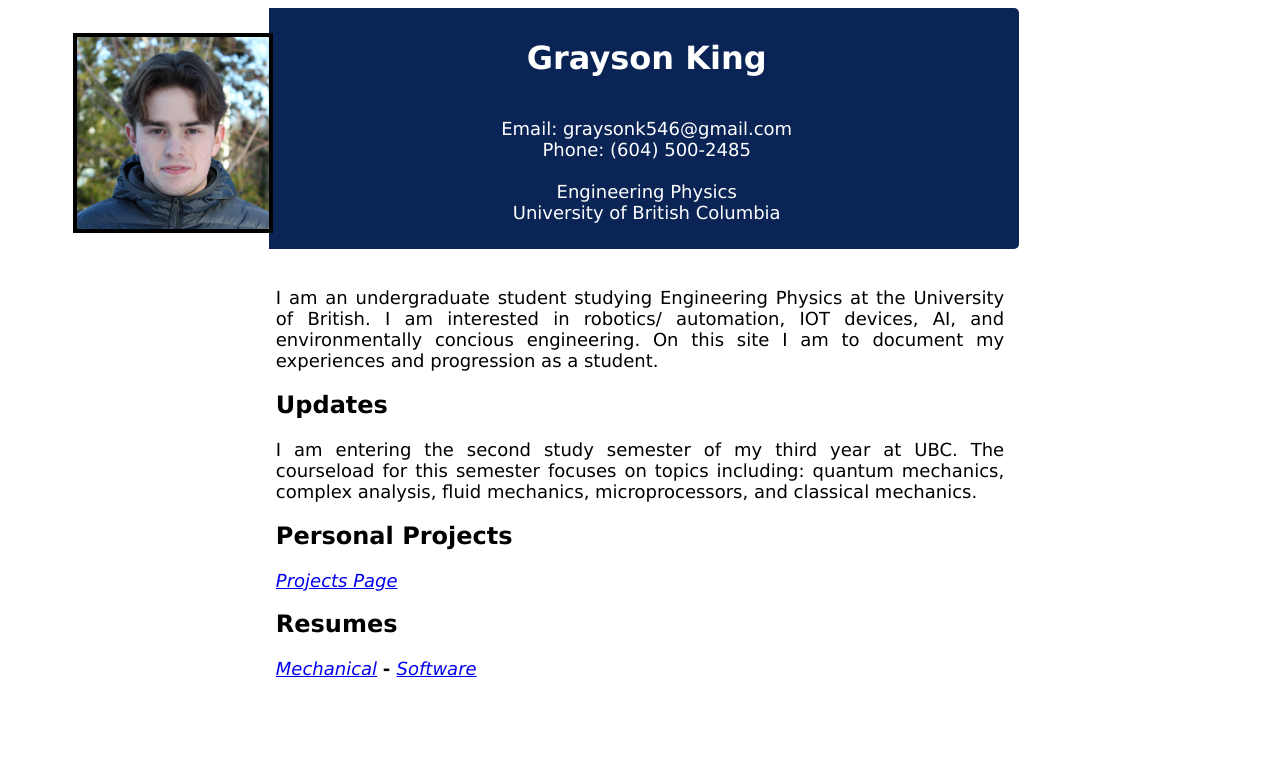
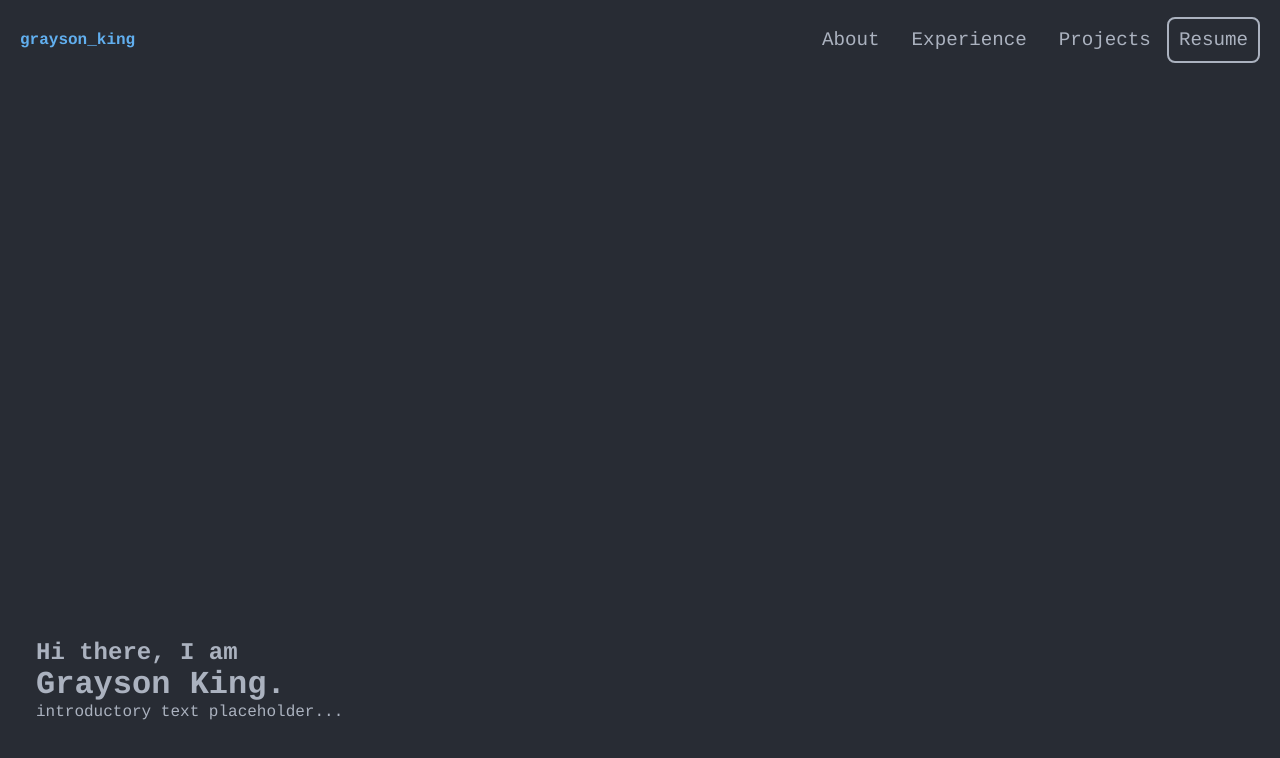
Before and after one commit to graysonk546/website, a plain HTML site: page index.html in a window 1280 px wide. Drawn offline with Linux system fonts and the light colour scheme.

Commit message:
framework in place for website re-design

```diff
--- a/index.html
+++ b/index.html
@@ -1,258 +1,68 @@
 <!DOCTYPE html>
 <html>
-<!-- *********************************************************************** -->
+
     <head>
-        <meta charset="utf-8" />
-        <meta name="viewport" content="width=device-width, initial-scale=1">
-        <title>
-            Grayson King Personal Profile
-        </title>
+        <meta charset="UTF-8">
+        <meta name="viewport" content="width=device-width, initial-scale=1.0">
+        <title> Document </title>
+        <link rel="stylesheet" href="styles.css"/>
+    </head>
 
-        <style>
-            * {
-              box-sizing: border-box;
-            }
+    <body>
+        <!--------------------------NAVIGATION LINKS--------------------------->
+        <nav class="navbar">
+            <!-- nav bar container -->
+            <div class="navbar_container">
+                <a href="/" id="navbar_logo"> grayson_king </a>
+                <!-- mobile navbar -->
+                <div class="navbar_toggle" id="mobile-menu">
+                    <span class="bar"> </span>
+                    <span class="bar"> </span>
+                    <span class="bar"> </span>
+                </div>
+                <!-- desktop navbar -->
+                <ul class="navbar_menu">
+                    <li class="navbar_item">
+                        <a href="/" class="navbar_links">About</a>
+                    </li>
+                    <li class="navbar_item">
+                        <a href="/" class="navbar_links">Experience</a>
+                    </li>
+                    <li class="navbar_item">
+                        <a href="/" class="navbar_links">Projects</a>
+                    </li>
+                    <li class="navbar_btn">
+                        <a href="/" class="button">Resume</a>
+                    </li>
 
-            .floatleft {
-                    float: left;
-                    margin: 20px -250px 10px 30px;
-            }
-
-
-            .title {
-                background-color: rgb(10, 36, 85);
-                text-align:center;
-                vertical-align: middle;
-                color: white;
-                width: 60%;
-                margin: auto;
-                margin-top: 5px;
-                padding: 10px;
-                border-radius: 5px;
-            }
-
-            .picture {
-              float: left;
-              width: 17.5%;
-              text-align: left;
-              margin-right: 15px;
-              margin-left: 40px;
-              display: block;
-              background-color: white;
-              padding: 25px;
-            }
-
-            .link {
-                margin: auto;
-                width: 5%;
-                text-align: center;
-            }
-
-            .text {
-                margin: auto;
-                width: 60%;
-                text-align: left;
-                margin-top: 7px;
-                display: block;
-                padding: 15px;
-            }
-
-
-            @media only screen and (max-width: 1000px) {
-              /* For mobile phones: */
-              .link, .text, .picture {
-                width: 100%;
-              }
-            }
-            </style>
-
-    </head>
-<!-- *********************************************************************** -->
-    <body style="font-family:Verdana;color:black;">
-
-        <div class = "picture">
-            <img float = "left" src="pictures/headshot-picture-2.jpg"
-             border="4" height="200" width="200"/>
+                </ul>
+            </div>
+        </nav>
+        <!-------------------------------ABOUT--------------------------------->
+        <div class="main">
+            <div class="main_container">
+                <div class="main_content">
+                    <h2>Hi there, I am</h2>
+                    <h1>Grayson King.</h1>
+                    <p>introductory text placeholder...</p>
+                </div>
+            </div>
         </div>
-
-        <div class = "title">
-            <p>
-            <center>
-                <!-- <br/> -->
-                <h1> Grayson King </h1>
-                <!-- <font size="6">
-                    <strong>
-                    Grayson King
-                    </strong>
-                </font> -->
-                <!-- <br/> -->
-                <br/>
-                <font size="4">
-                    Email: graysonk546@gmail.com
-                    <br/>
-                    Phone: (604) 500-2485
-                    <br/>
-                    <br/>
-                    Engineering Physics
-                    <br/>
-                    University of British Columbia
-                </font>
-            </center>
-            </p>
-        </div>
-
-        <div class = "text">
-            <p align="justify">
-                <font size="4">
-                    I am an undergraduate student studying Engineering Physics at
-                    the University of British. I am interested in robotics/
-                    automation, IOT devices, AI, and environmentally concious
-                    engineering. On this site I am to document my experiences and
-                    progression as a student.
-                </font>
-            </p>
-
-            <h2>
-                Updates
-            </h2>
-
-            <p align="justify">
-                <font size="4">
-                    I am entering the second study semester of my third
-                    year at UBC. The courseload for this semester focuses on topics
-                    including: quantum mechanics, complex analysis, fluid mechanics,
-                    microprocessors, and classical mechanics.
-                </font>
-            </p>
-
-            <h2>
-                Personal Projects
-            </h2>
-
-            <p><font size = "4">
-                <span class = "link"> <a href="page-projects.html" target="_blank"><i>Projects Page</i></a>
-            </font></p>
-
-            <!-- <a href="page-projects.html" target="_blank">
-                <font size="4">
-                    Projects Page
-                </font>
-            </a> -->
-
-            <h2>
-                Resumes
-            </h2>
-            <p><font size="4">
-
-                <span class = "link"> <a href="documents/resume-mechanical.pdf"><i>Mechanical</i></a>
-                    <strong> - </strong></span>
-                <span class = "link"> <a href="documents/resume-software.pdf">
-                    <i>Software</i></a>
-            <!-- <a href="/home/graysonk546/projects/cv/resume-mechanical.pdf" target="_blank">
-                <font size="4">
-                    Mechanical Resume
-                </font>
-            </a>
-            </p>
-            <p>
-            <a href="/home/graysonk546/projects/cv/resume-mechanical.pdf" target="_blank">
-                <font size="4">
-                    Software Resume
-                </font>
-            </a> -->
-            </font></p>
-
-        </div>
+        <!----------------------------EXPERIENCE------------------------------->
 
 
 
-        <!-- <p>
-            <img class="floatleft" src="pictures/headshot-picture-2.jpg"
-             border="4" height="250" width="250"/>
 
-            <center>
-                <br/>
-                <font size="7">
-                    <strong>
-                    Grayson King
-                    </strong>
-                </font>
-                <br/>
-                <br/>
-                <font size="5">
-                    Email: graysonk546@gmail.com
-                    <br/>
-                    Phone: (604) 500-2485
-                    <br/>
-                    <br/>
-                    Engineering Physics
-                    <br/>
-                    University of British Columbia
-                </font>
-            </center>
-        </p> -->
-        <!-- <br/>
-        <br/>
-        <p align="justify">
-            <font size="5">
-                I am an undergraduate student studying Engineering Physics at
-                the University of British. I am interested in robotics/
-                automation, IOT devices, AI, and environmentally concious
-                engineering.On this site I am to document my experiences and
-                progression as a student.
-            </font>
-        </p>
 
-        <h2>
-            UPDATES
-        </h2>
 
-        <p align="justify">
-            <font size="5">
-                I am entering the second study semester of my third
-                year at UBC. The courseload for this semester focuses on topics
-                including: quantum mechanics, complex analysis, fluid mechanics,
-                microprocessors, and classical mechanics.
-            </font>
-        </p>
+        <!-----------------------------PROJECTS-------------------------------->
 
-        <h2>
-            RESUMES
-        </h2>
-        <p>
-        <a href="/home/graysonk546/projects/cv/resume-mechanical.pdf" target="_blank">
-            <font size="5">
-                Mechanical Resume
-            </font>
-        </a>
-        </p>
-        <p>
-        <a href="/home/graysonk546/projects/cv/resume-mechanical.pdf" target="_blank">
-            <font size="5">
-                Software Resume
-            </font>
-        </a>
-        </p>
 
-        <h2>
-            PERSONAL PROJECTS
-        </h2>
 
-        <a href="page-projects.html" target="_blank">
-            <font size="5">
-                Projects Page
-            </font>
-        </a> -->
 
-        <!-- <h2>
-            EDUCATION
-        </h2>
 
-        <a href="page-education.html" target="_blank">
-            <font size="5">
-                Education Page
-            </font>
-        </a> -->
+
 
     </body>
+
 </html>
--- /dev/null
+++ b/styles.css
@@ -0,0 +1,148 @@
+
+/******************************General Page Setup******************************/
+*
+{
+    box-sizing: border-box;
+    margin: 0;
+    padding: 0;
+    font-family: 'Courier';
+}
+
+/****************************Navigation Bar Styling****************************/
+.navbar
+{
+    background: #282c34;
+    height: 80px;
+    display: flex;
+    justify-content: center;
+    align-items: center;
+    font-size: 1.2rem;
+    position: sticky;
+    top: 0;
+    z-index: 999;
+}
+
+.navbar_container
+{
+    display: flex;
+    justify-content: space-between;
+    height: 80px;
+    z-index: 1;
+    width: 100%;
+    margin: 0 auto;
+    padding: 0 20px;
+}
+
+#navbar_logo
+{
+    background-color: #61afef;
+    background-size: 100%;
+    -webkit-background-clip: text;
+    -moz-background-clip: text;
+    -webkit-text-fill-color: transparent;
+    -moz-text-fill-color: transparent;
+    display: flex;
+    align-items: center;
+    cursor: pointer;
+    text-decoration: none;
+    font-size: 1rem;
+    font-weight: bold;
+}
+
+.fa-gem
+{
+    margin-right: 0.5rem;
+}
+
+.navbar_menu
+{
+    display: flex;
+    align-items: center;
+    list-style: none;
+    text-align: center;
+}
+
+.navbar_item
+{
+    height: 80px;
+}
+
+.navbar_links
+{
+    color: #abb2bf;
+    display: flex;
+    align-items: center;
+    justify-content: center;
+    text-decoration: none;
+    padding: 0 1rem;
+    height: 100%;
+}
+
+.button
+{
+    display: flex;
+    justify-content: center;
+    align-items: center;
+    text-decoration: none;
+    padding: 10px 10px;
+    height: 100%;
+    width: 100%;
+    border-style: solid;
+    border-width: 2px;
+    outline: none;
+    border-radius: 8px;
+    color: #abb2bf;
+}
+
+.button:hover
+{
+    background: #61afef;
+    transition: all 0.3s ease;
+    color: #282c34;
+}
+
+/*****************************About Section Styling****************************/
+.main
+{
+    background: #282c34;
+}
+
+.main_container
+{
+    display: grid;
+    justify-content: space-between;
+    align-items: center;
+    justify-self: center;
+    height: 80px;
+    z-index: 1;
+    height: 1200px;
+    margin: 0 auto;
+    padding: 0px 20px;
+}
+
+.main_content h1
+{
+    color: #abb2bf;
+    display: flex;
+    text-decoration: none;
+    padding: 0 1rem;
+    height: 100%;
+}
+
+.main_content h2
+{
+    color: #abb2bf;
+    display: flex;
+    text-decoration: none;
+    padding: 0 1rem;
+    height: 100%;
+}
+
+.main_content p
+{
+    color: #abb2bf;
+    display: flex;
+    text-decoration: none;
+    padding: 0 1rem;
+    height: 100%;
+}
```
Also changed, not shown: index_archive.html (added, +258 -0 lines), app.js (added), pictures/generac-thumbnail.png (added).
